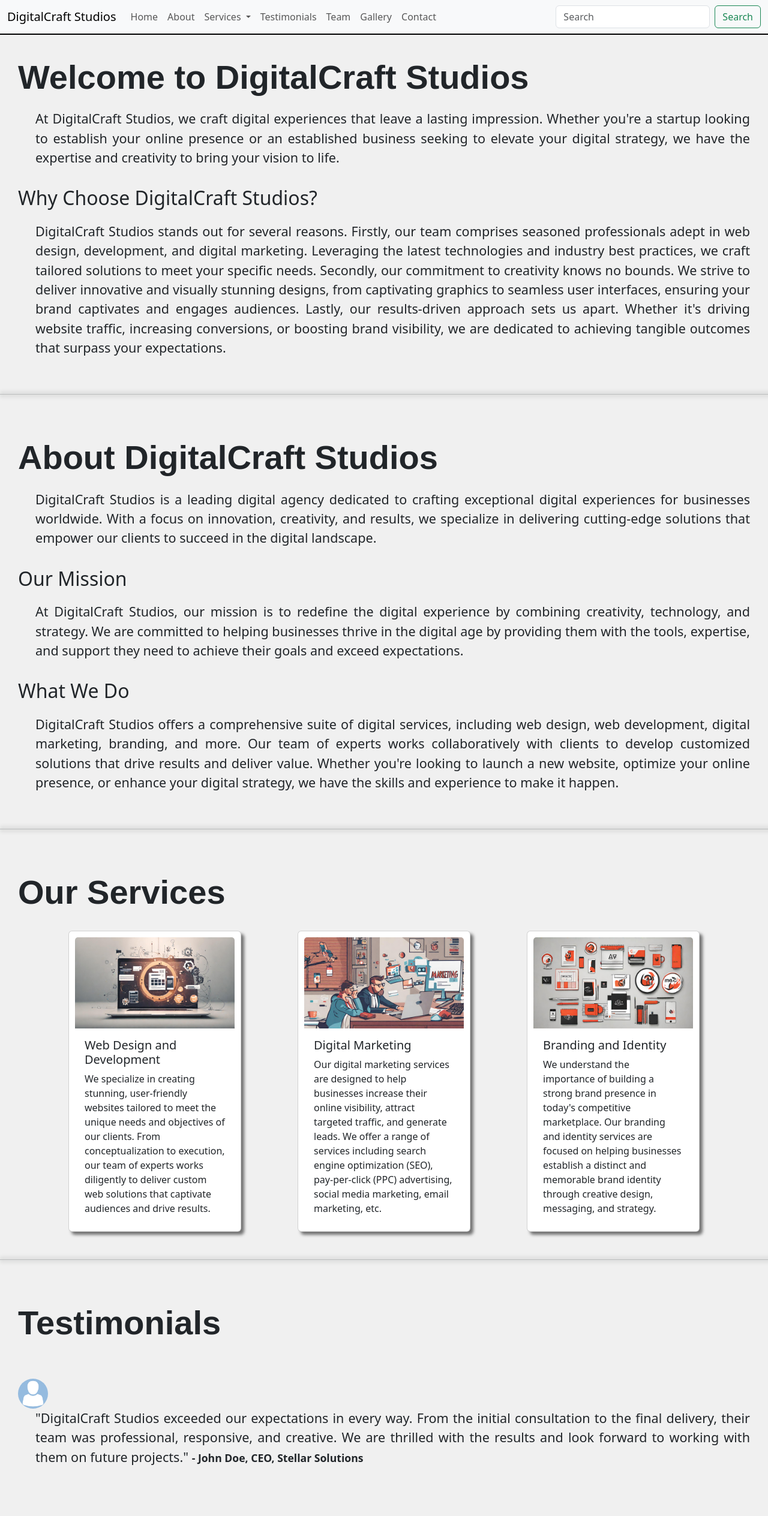
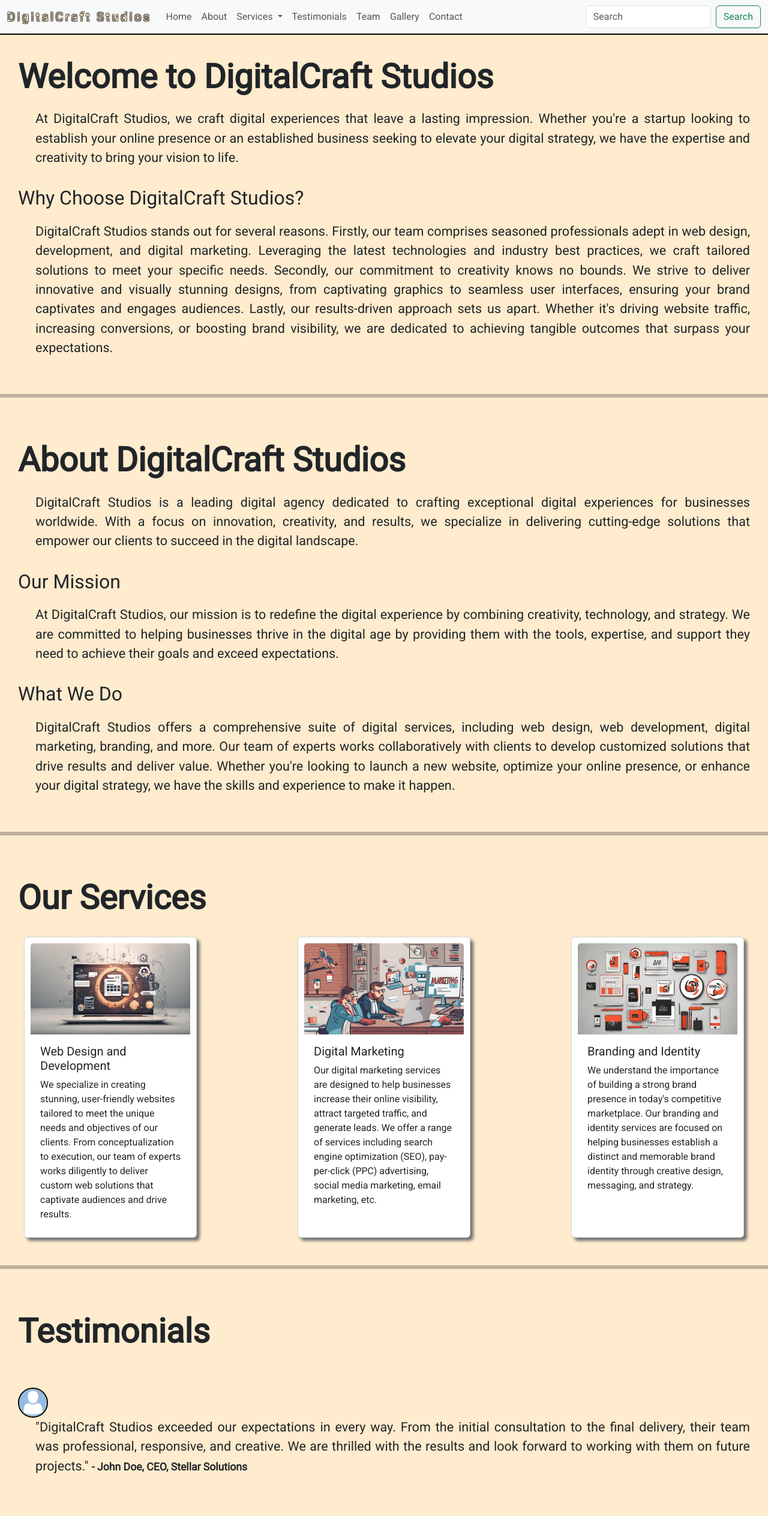
Before and after one commit to HimanshuNegi100/digital-craft-studios, a plain HTML site: page index.html in a window 1280 px wide. Shown: the top 2528 px of the page at 60% size. Drawn offline with nearby package versions, Linux system fonts and the light colour scheme.

Commit message:
add extra styling

```diff
--- a/index.html
+++ b/index.html
@@ -11,12 +11,20 @@
       integrity="sha384-QWTKZyjpPEjISv5WaRU9OFeRpok6YctnYmDr5pNlyT2bRjXh0JMhjY6hW+ALEwIH"
       crossorigin="anonymous"
     />
+    <link rel="preconnect" href="https://fonts.googleapis.com" />
+    <link rel="preconnect" href="https://fonts.gstatic.com" crossorigin />
+    <link
+      href="https://fonts.googleapis.com/css2?family=Roboto&display=swap"
+      rel="stylesheet"
+    />
   </head>
   <body>
     <div id="fixed">
       <nav class="navbar navbar-expand-lg bg-body-tertiary">
         <div class="container-fluid">
-          <a class="navbar-brand" href="#home">DigitalCraft Studios</a>
+          <a class="navbar-brand double-border" href="#home"
+            >DigitalCraft Studios</a
+          >
           <button
             class="navbar-toggler"
             type="button"
@@ -372,7 +380,13 @@
 
     <footer id="footer">
       <div>
-        <p>&copy; 2024 DigitalCraft Studios. All Rights Reserved.</p>
+        <p>
+          &copy; 2024 DigitalCraft Studios. All Rights Reserved.
+          <span class="social-media">
+            <a href="https://www.facebook.com" target="_blank">Facebook</a>
+            <a href="https://www.twitter.com" target="_blank">Twitter</a>
+          </span>
+        </p>
       </div>
     </footer>
 
--- a/style.css
+++ b/style.css
@@ -2,6 +2,8 @@
   margin: 0;
   padding: 0;
   box-sizing: border-box;
+  scroll-behavior: smooth;
+  font-family: "Roboto", sans-serif;
 }
 
 #logo {
@@ -19,10 +21,20 @@
   z-index: 100;
   border-bottom: 2px solid black;
 }
+.navbar-brand {
+  letter-spacing: 0.9mm;
+}
+.double-border {
+  color: transparent;
+  -webkit-text-stroke: 1px blanchedalmond;
+  text-shadow: -1px -1px 0 #000, 1px -1px 0 #000, -1px 1px 0 #000,
+    1px 1px 0 #000;
+}
 
 main {
-  background-color: #f0f0f0;
+  background-color: blanchedalmond;
   padding-top: 40px;
+  width: 100%;
 }
 
 section {
@@ -40,7 +52,6 @@ section {
   font-weight: bold;
   margin-top: 35px;
   margin-bottom: 20px;
-  font-family: "Arial", sans-serif;
 }
 .sub-heading {
   font-size: 2rem;
@@ -58,8 +69,9 @@ section {
   width: 100%;
   display: flex;
   flex-direction: row;
-  justify-content: space-evenly;
+  justify-content: space-between;
   min-width: 500px;
+  flex-wrap: wrap;
 }
 .card {
   width: 30%;
@@ -91,6 +103,7 @@ section {
   width: 50px;
   border-radius: 50%;
   margin-right: 10px;
+  border: 2px solid black;
 }
 .author {
   font-size: 1.1rem;
@@ -110,6 +123,7 @@ section {
   width: 100px;
   border-radius: 50%;
   margin-bottom: 10px;
+  border: 2px solid black;
 }
 #team-section {
   width: 100%;
@@ -122,6 +136,7 @@ section {
 }
 #gallery-carousel {
   width: 80%;
+  border: 2px solid black;
 }
 #contact {
   margin-top: 10px;
@@ -138,5 +153,12 @@ section {
   font-size: large;
 }
 .break {
-  box-shadow: 5px 0px 5px 5px #b2b4b2;
+  border: 3px solid rgb(0, 0, 0);
+
+  width: 100%;
 }
+.social-media > a {
+  color: white;
+  text-decoration: none;
+  margin-left: 10px;
+}
```
